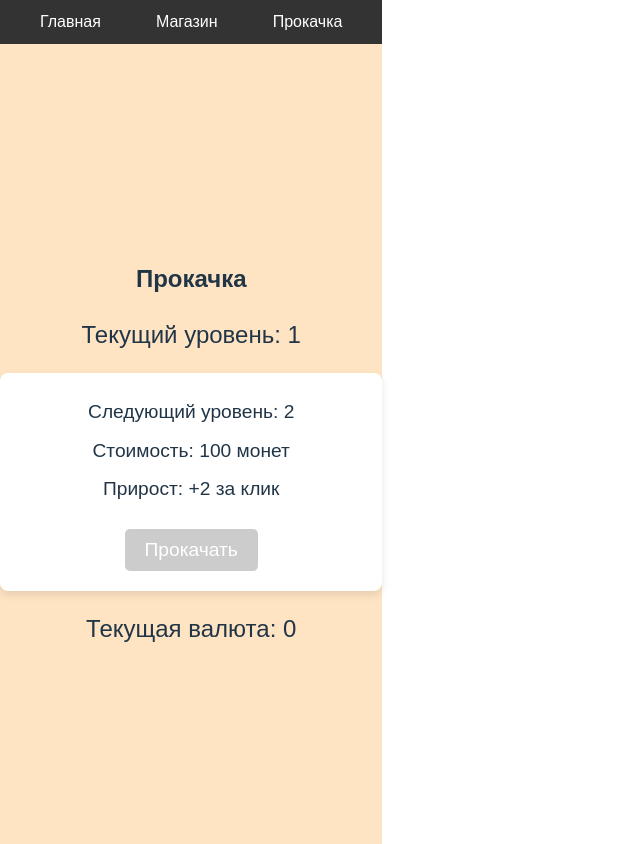
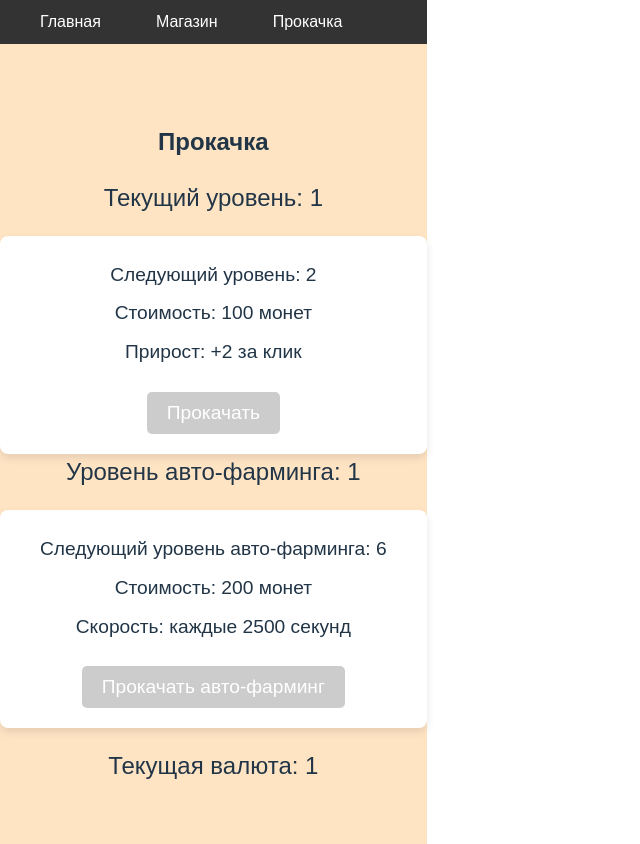
Before and after one commit to dimakuznec/Clicker, a React (Vite) app: page /upgrade in a window 1280 px wide. Shown: the whole page, without its empty margins (0-640 px from the left). Built offline with nearby package versions, Linux system fonts and the light colour scheme.

Commit message:
git commit

```diff
--- a/src/App.tsx
+++ b/src/App.tsx
@@ -1,4 +1,4 @@
-import React, { useState } from 'react'
+import React, { useEffect, useState } from 'react'
 import { Link, Route, BrowserRouter as Router, Routes } from 'react-router-dom'
 import './App.css'
 import Home from './components/Home/Home'
@@ -11,6 +11,8 @@ const App: React.FC = () => {
 	const [clickIncrement, setClickIncrement] = useState<number>(1)
 	const [upgradeLevel, setUpgradeLevel] = useState<number>(1)
 	const [isMenuOpen, setIsMenuOpen] = useState<boolean>(false)
+	const [autoFarmLevel, setAutoFarmLevel] = useState<number>(1)
+	const [autoFarmInterval, setAutoFarmInterval] = useState<number>(5000)
 
 	const handleClick = () => {
 		setCurrency(prevCurrency => prevCurrency + clickIncrement)
@@ -30,6 +32,22 @@ const App: React.FC = () => {
 			setUpgradeLevel(prevLevel => prevLevel + 1)
 		}
 	}
+
+	const handleAutoFarmUpgrade = (cost: number, increment: number) => {
+		if (currency >= cost) {
+			setCurrency(prevCurrency => prevCurrency - cost)
+			setAutoFarmLevel(prevLevel => prevLevel + 1)
+			setAutoFarmInterval(prevInterval => prevInterval - increment)
+		}
+	}
+
+	useEffect(() => {
+		const interval = setInterval(() => {
+			setCurrency(prevCurrency => prevCurrency + autoFarmLevel)
+		}, autoFarmInterval)
+
+		return () => clearInterval(interval)
+	}, [autoFarmLevel, autoFarmInterval])
 
 	const toggleMenu = () => {
 		setIsMenuOpen(!isMenuOpen)
@@ -80,6 +98,9 @@ const App: React.FC = () => {
 								currency={currency}
 								upgradeLevel={upgradeLevel}
 								onUpgrade={handleUpgrade}
+								autoFarmLevel={autoFarmLevel}
+								autoFarmInterval={autoFarmInterval}
+								onAutoFarmUpgrade={handleAutoFarmUpgrade}
 							/>
 						}
 					/>
--- a/src/components/Upgrade/Upgrade.tsx
+++ b/src/components/Upgrade/Upgrade.tsx
@@ -5,15 +5,27 @@ interface UpgradeProps {
 	currency: number
 	upgradeLevel: number
 	onUpgrade: (cost: number, increment: number) => void
+	autoFarmLevel: number
+	autoFarmInterval: number
+	onAutoFarmUpgrade: (cost: number, increment: number) => void
 }
 
 const Upgrade: React.FC<UpgradeProps> = ({
 	currency,
 	upgradeLevel,
 	onUpgrade,
+	autoFarmLevel,
+	autoFarmInterval,
+	onAutoFarmUpgrade,
 }) => {
 	const getUpgradeCost = (level: number) => level * 50 // Стоимость увеличивается с каждым уровнем
 	const getIncrement = (level: number) => level // Прирост на каждом уровне равен текущему уровню
+
+	const getAutoFarmUpgradeCost = (level: number) => level * 100 // Стоимость увеличивается с каждым уровнем
+	const getAutoFarmIncrement = (level: number) => 500 // Уменьшение интервала на каждом уровне
+
+	const nextAutoFarmCost = getAutoFarmUpgradeCost(autoFarmLevel + 1)
+	const nextAutoFarmIncrement = getAutoFarmIncrement(autoFarmLevel + 1)
 
 	const currentCost = getUpgradeCost(upgradeLevel)
 	const nextCost = getUpgradeCost(upgradeLevel + 1)
@@ -43,6 +55,29 @@ const Upgrade: React.FC<UpgradeProps> = ({
 					Прокачать
 				</button>
 			</div>
+			<div className='current-level'>
+				Уровень авто-фарминга: {autoFarmLevel}
+			</div>
+			<div className='upgrade'>
+				<div className='upgrade-details'>
+					<span>Следующий уровень авто-фарминга: {autoFarmLevel + 5}</span>
+					<span>Стоимость: {nextAutoFarmCost} монет</span>
+					<span>Скорость: каждые {autoFarmInterval / 2} секунд</span>
+				</div>
+				<button
+					className={`upgrade-button ${
+						currency >= nextAutoFarmCost ? 'available' : 'unavailable'
+					}`}
+					onClick={() => {
+						if (currency >= nextAutoFarmCost) {
+							onAutoFarmUpgrade(nextAutoFarmCost, nextAutoFarmIncrement)
+						}
+					}}
+					disabled={currency < nextAutoFarmCost}
+				>
+					Прокачать авто-фарминг
+				</button>
+			</div>
 			<div className='currency-display'>Текущая валюта: {currency}</div>
 		</div>
 	)
```
